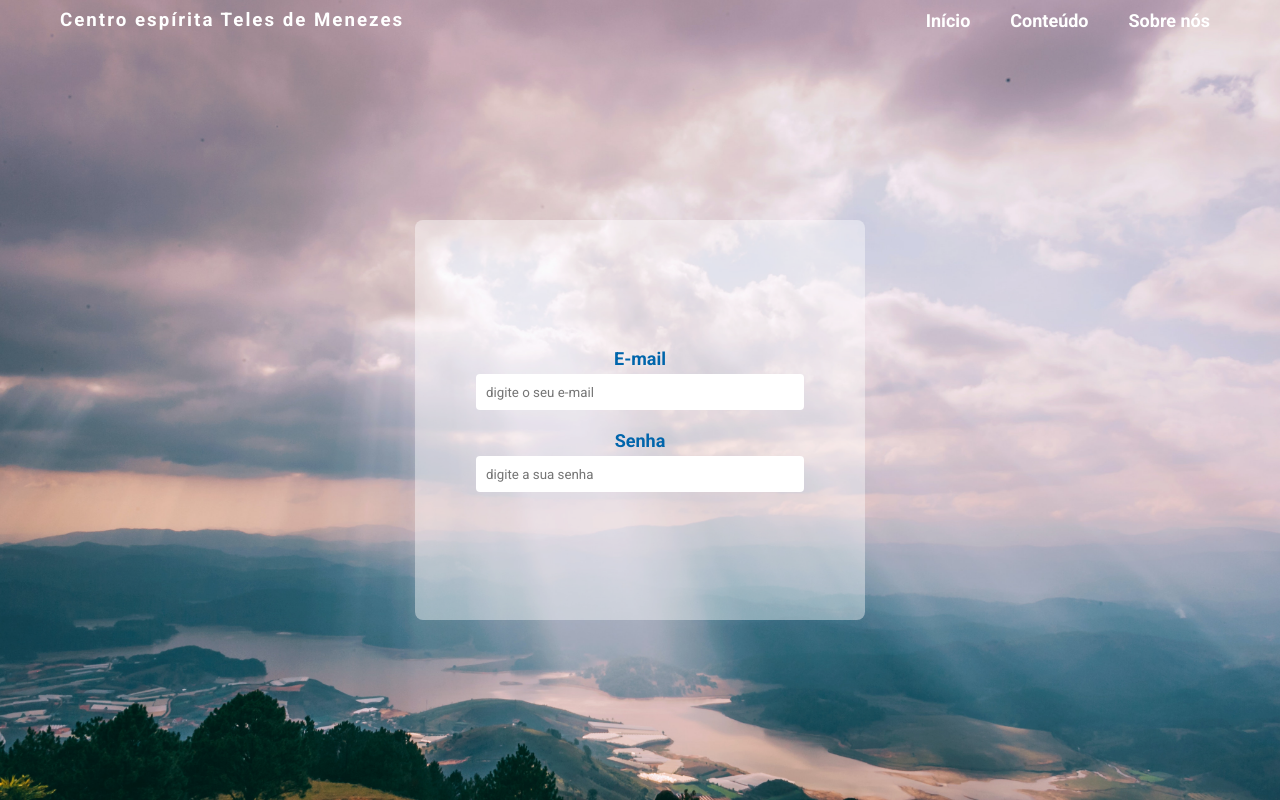
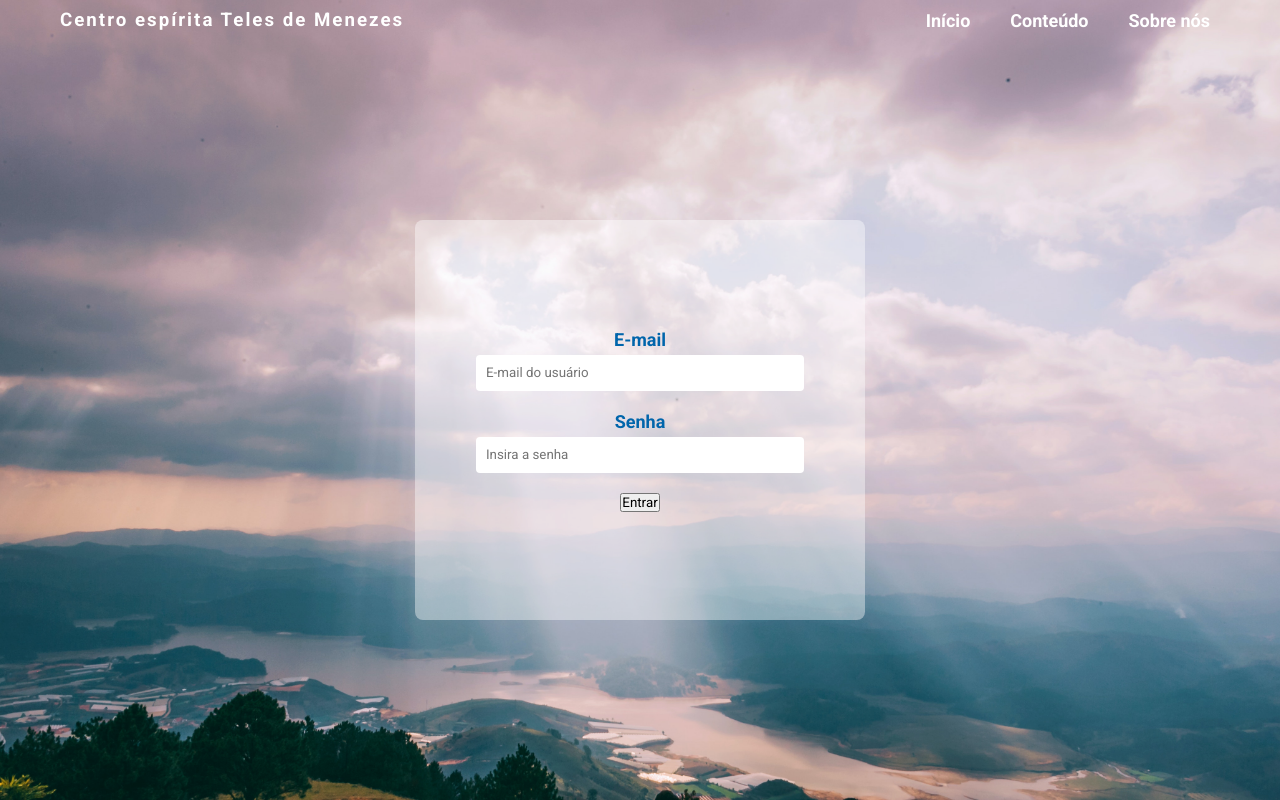
Before and after one commit to Adrianodbs/Centro-espirita-teles-de-menezes, a React (Vite) app: page /login in a window 1280 px wide. Built offline with nearby package versions, Linux system fonts and the light colour scheme; no server answers.

Commit message:
criando login

```diff
--- a/src/hooks/useAuthentication.js
+++ b/src/hooks/useAuthentication.js
@@ -17,9 +17,42 @@
     signOut(auth)
   }
 
+  const login = async data => {
+    checkIfIsCancelled()
+
+    setLoading(true)
+    setError(false)
+
+    try {
+      await signInWithEmailAndPassword(auth, data.email, data.password)
+    } catch (error) {
+      console.log(error.message)
+      console.log(typeof error.message)
+      console.log(error.message.includes('user-not'))
+
+      let systemErrorMessage
+
+      if (error.message.includes('user-not-found')) {
+        systemErrorMessage = 'Usuário não encontrado.'
+      } else if (error.message.includes('wrong-password')) {
+        systemErrorMessage = 'Senha incorreta.'
+      } else {
+        systemErrorMessage = 'Ocorreu um erro, por favor tenta mais tarde.'
+      }
+
+      console.log(systemErrorMessage)
+
+      setError(systemErrorMessage)
+    }
+
+    console.log(error)
+
+    setLoading(false)
+  }
+
   useEffect(() => {
     return () => setCancelled(true)
   }, [])
 
-  return { auth, logout }
+  return { auth, error, logout, login, loading }
 }
--- a/src/pages/Login/index.jsx
+++ b/src/pages/Login/index.jsx
@@ -1,19 +1,71 @@
 import * as C from './style'
 import paraiso from '../../../public/img/paraiso.jpg'
 
+import { useEffect, useState } from 'react'
+import { useAuthentication } from '../../hooks/useAuthentication'
+
 function Login() {
+  const [email, setEmail] = useState('')
+  const [password, setPassword] = useState('')
+  const [error, setError] = useState('')
+
+  const { login, error: authError, loading } = useAuthentication()
+
+  const handleSubmit = async e => {
+    e.preventDefault()
+
+    setError('')
+
+    const user = {
+      email,
+      password
+    }
+
+    const res = await login(user)
+
+    console.log(res)
+  }
+
+  useEffect(() => {
+    console.log(authError)
+    if (authError) {
+      setError(authError)
+    }
+  }, [authError])
+
   return (
     <C.Container>
       <img src={paraiso} alt="imagem" />
-      <C.Form>
+      <C.Form onSubmit={handleSubmit}>
         <C.Label>
           <span>E-mail</span>
-          <input type="text" placeholder="digite o seu e-mail" />
+          <input
+            type="email"
+            name="email"
+            required
+            placeholder="E-mail do usuário"
+            onChange={e => setEmail(e.target.value)}
+            value={email}
+          />
         </C.Label>
         <C.Label>
           <span>Senha</span>
-          <input type="text" placeholder="digite a sua senha" />
+          <input
+            type="password"
+            name="password"
+            required
+            placeholder="Insira a senha"
+            onChange={e => setPassword(e.target.value)}
+            value={password}
+          />
         </C.Label>
+        {!loading && <button className="btn">Entrar</button>}
+        {loading && (
+          <button className="btn" disabled>
+            Aguarde...
+          </button>
+        )}
+        {error && <p className="error">{error}</p>}
       </C.Form>
     </C.Container>
   )
```
